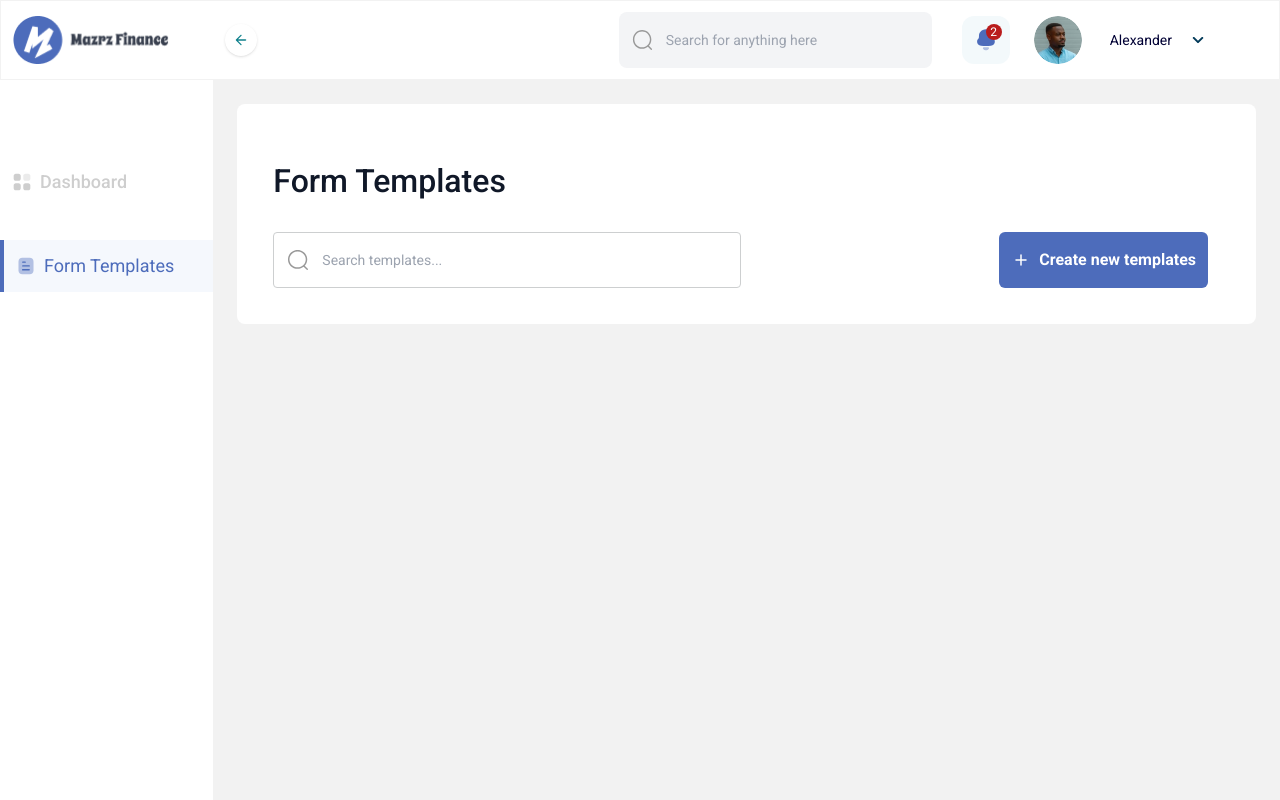
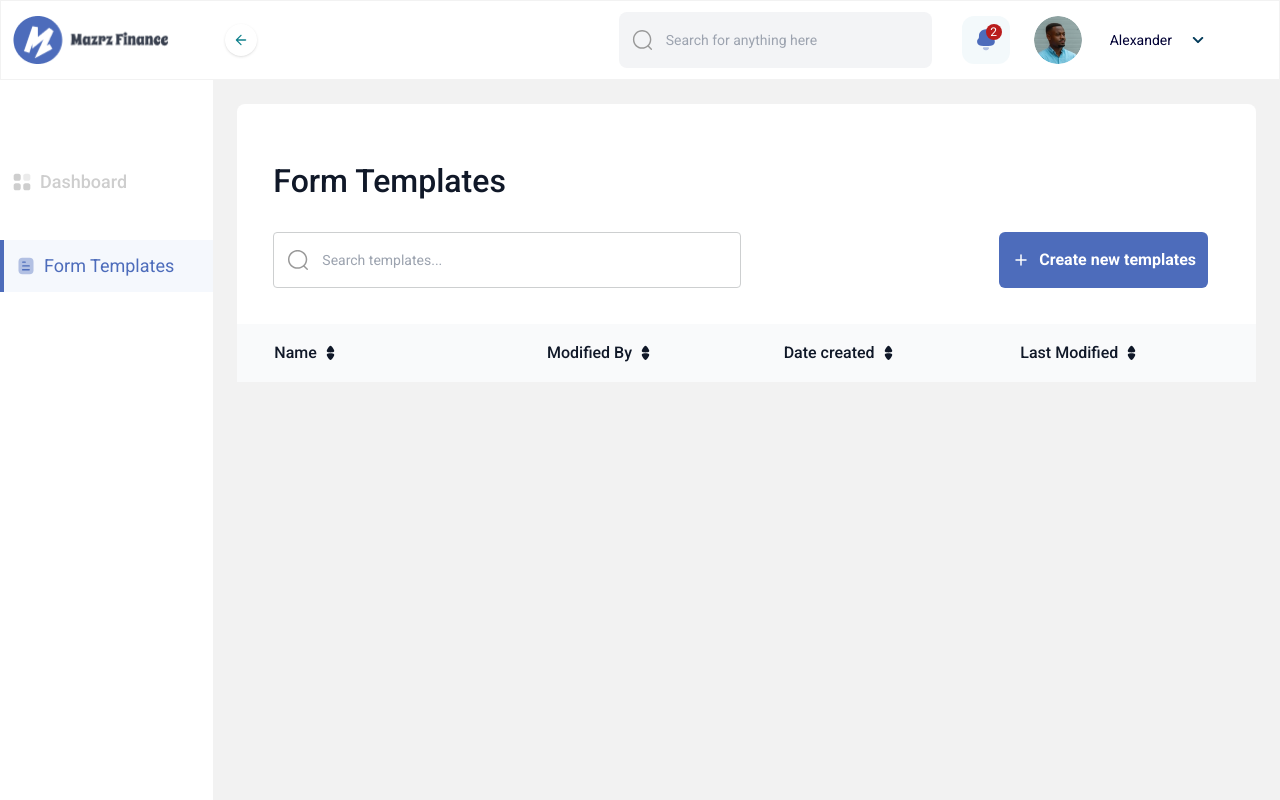
Before and after one commit to GideonOdiokine/Youverify-frontend-task, a Nuxt app: page / in a window 1280 px wide. Built offline with nearby package versions, Linux system fonts and the light colour scheme.

Commit message:
Table Component added

```diff
--- /dev/null
+++ b/components/Table.vue
@@ -0,0 +1,79 @@
+<template>
+  <div class="w-full">
+    <table class="border-collapse w-[100%]">
+      <thead class="bg-[#F9FAFB]">
+        <tr class="w-full flex flex-1">
+          <th class="py-[17px] flex flex-1 !mx-9">
+            <div class="text-[#101828] text-base font-medium">Name</div>
+            <img
+              src="../assets/tableIcon.svg"
+              alt=""
+              class="w-[11px] cursor-pointer ml-[8px] transform hover:translate-x-1 transition 200 ease-in"
+            />
+          </th>
+          <th class="py-[17px] flex flex-1">
+            <div class="text-[#101828] text-base font-medium">Modified By</div>
+            <img
+              src="../assets/tableIcon.svg"
+              alt=""
+              class="w-[11px] cursor-pointer ml-[8px] transform hover:translate-x-1 transition 200 ease-in"
+            />
+          </th>
+          <th class="py-[17px] flex flex-1">
+            <div class="text-[#101828] text-base font-medium">Date created</div>
+            <img
+              src="../assets/tableIcon.svg"
+              alt=""
+              class="w-[11px] cursor-pointer ml-[8px] transform hover:translate-x-1 transition 200 ease-in"
+            />
+          </th>
+          <th class="py-[17px] flex flex-1">
+            <div class="text-[#101828] text-base font-medium">
+              Last Modified
+            </div>
+            <img
+              src="../assets/tableIcon.svg"
+              alt=""
+              class="w-[11px] cursor-pointer ml-[8px] transform hover:translate-x-1 transition 200 ease-in"
+            />
+          </th>
+        </tr>
+      </thead>
+      <!-- <tbody>
+        <tr v-for="(item, index) in items" :key="index">
+          <td class="border px-4 py-2">{{ item.name }}</td>
+          <td class="border px-4 py-2">{{ item.createdAt }}</td>
+          <td class="border px-4 py-2 flex items-center">
+            {{ item.lastModified }}
+            <i class="fas fa-pencil-alt"></i>
+          </td>
+          <td class="border px-4 py-2">{{ item.createdAt }}</td>
+        </tr>
+      </tbody> -->
+    </table>
+  </div>
+</template>
+
+<script>
+export default {
+  data() {
+    return {
+      items: [
+        {
+          name: "Item 1",
+          createdAt: "2023-01-01",
+          createdBy: "User A",
+          lastModified: "2023-01-10",
+        },
+        {
+          name: "Item 2",
+          createdAt: "2023-02-05",
+          createdBy: "User B",
+          lastModified: "2023-03-20",
+        },
+        // Add more items as needed
+      ],
+    };
+  },
+};
+</script>
--- a/pages/index.vue
+++ b/pages/index.vue
@@ -39,6 +39,7 @@
           </button>
         </div>
       </div>
+      <Table />
     </div>
     <div v-if="showModal">
       <CreateFormModal :close="closeCreateFormModal" />
```
Also changed, not shown: assets/tableIcon.svg (added).
